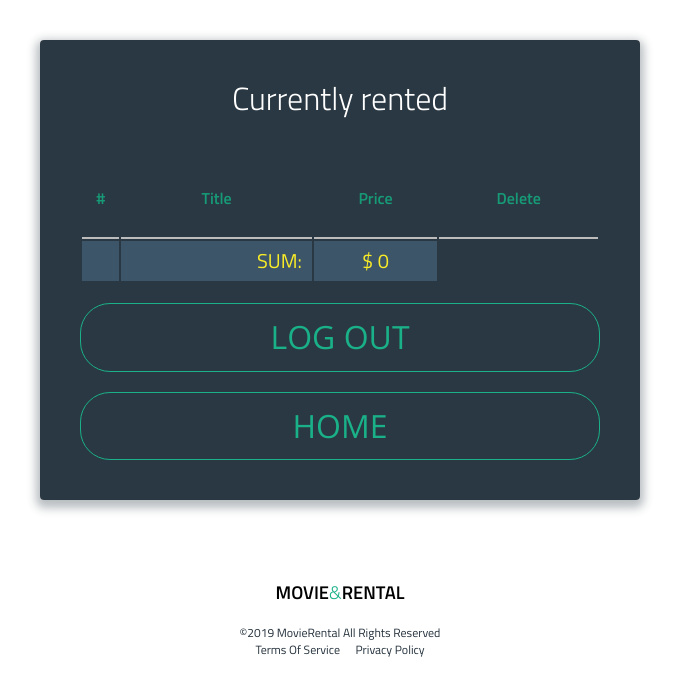
After one commit to radoslawczapp/MovieRental, a PHP site: page /MovieRental/login/rented.php in a window 1280 px wide. The commit adds this page. Shown: the top 697 px of the page, without its empty margins (300-979 px from the left). Run offline with PHP 8.4, Linux system fonts and the light colour scheme; the visitor is signed in with stand-in values (Sample User, id 1); data that the repository does not hold is empty; some libraries are stand-ins or nearby versions.

Commit message:
Currently Rented, Delete rented

```diff
--- a/login/css/css.html
+++ b/login/css/css.html
@@ -1,3 +1,4 @@
   <link href='http://fonts.googleapis.com/css?family=Titillium+Web:400,300,600' rel='stylesheet' type='text/css'>
   <link rel="stylesheet" href="https://cdnjs.cloudflare.com/ajax/libs/normalize/5.0.0/normalize.min.css">
   <link rel="stylesheet" href="css/style.css">
+  <link href="https://fonts.googleapis.com/css?family=Open+Sans:300,400,600,700,800&amp;subset=latin-ext" rel="stylesheet">
--- a/login/css/style.css
+++ b/login/css/style.css
@@ -1,35 +1,41 @@
-*, *:before, *:after
-{
+*, *:before, *:after {
     box-sizing: border-box;
 }
 
-html
-{
+html {
     overflow-y: scroll;
+    -webkit-touch-callout: none;
+    -webkit-user-select: none;
+    -khtml-user-select: none;
+    -moz-user-select: none;
+    -ms-user-select: none;
+    user-select: none;
 }
 
-body
-{
+body {
     background: #ffffff;
     font-family: 'Titillium Web', sans-serif;
+
 }
 
-a
-{
+*:focus {
+    outline: 0 !important;
+}
+
+a {
     text-decoration: none;
     color: #1ab188;
     -webkit-transition: .5s ease;
     transition: .5s ease;
+    margin: 0;
 }
 
-a:hover
-{
+a:hover {
     color: #179b77;
     cursor: pointer;
 }
 
-.form
-{
+.form {
     background: rgba(19, 35, 47, 0.9);
     padding: 40px;
     max-width: 600px;
@@ -68,56 +71,48 @@ a:hover
     transition: .5s ease;
 }
 
-.tab-group li a:hover
-{
+.tab-group li a:hover {
     background: #179b77;
     color: #ffffff;
     cursor: pointer;
 }
 
-.tab-group .active a
-{
+.tab-group .active a {
     background: #1ab188;
     color: #ffffff;
 }
 
-.tab-content > div:last-child
-{
+.tab-content>div:last-child {
     display: none;
 }
 
-h1
-{
+h1 {
     text-align: center;
     color: #ffffff;
     font-weight: 300;
     margin: 0 0 40px;
 }
 
-h2
-{
+h2 {
     text-align: center;
     color: #1ab188;
     font-weight: 1000;
     margin: 0;
 }
 
-span
-{
+span {
     color: #1ab188;
     font-weight: bold;
 }
 
-p
-{
+p {
     text-align: center;
     color: #ffffff;
-    margin: 0px 0px 50px 0px;
+    margin: 0px 0px 20px 0px;
     padding-top: 2px;
 }
 
-div.info-alert
-{
+div.info-alert {
     color: pink;
     display: box;
     text-align: center;
@@ -198,103 +186,90 @@ input, textarea
     transition: border-color .25s ease, box-shadow .25s ease;
 }
 
-input:focus, textarea:focus
-{
+input:focus, textarea:focus {
     outline: 0;
     border-color: #1ab188;
 }
 
-textarea
-{
+textarea {
     border: 2px solid #a0b3b0;
     resize: vertical;
 }
 
-.field-wrap
-{
+.field-wrap {
     position: relative;
     margin-bottom: 40px;
 }
 
-.top-row:after
-{
+.top-row:after {
     content: "";
     display: table;
     clear: both;
 }
 
-.top-row > div
-{
+.top-row>div {
     float: left;
     width: 48%;
     margin-right: 4%;
 }
 
-.top-row > div:last-child
-{
+.top-row>div:last-child {
     margin: 0;
 }
 
-.button
-{
-    font-family: 'Titillium Web', sans-serif;
-    border: 0;
+.button {
+    font-family: 'Open Sans', sans-serif;
+    border: 1px solid #1ab188;
     outline: none;
-    border-radius: 0;
+    border-radius: 30px;
     padding: 15px 0;
-    margin-top: 30px;
+    margin-top: 20px;
     font-size: 2rem;
-    font-weight: 600;
+    font-weight: 200;
     text-transform: uppercase;
-    letter-spacing: .1em;
-    background: #1ab188;
-    color: #ffffff;
+    /* background: #1ab188; */
+    background: transparent;
+    color: #1ab188;
     -webkit-transition: all 0.5s ease;
     transition: all 0.5s ease;
     -webkit-appearance: none;
 }
 
-.button:hover, .button:focus
-{
+.button:hover, .button:focus {
     background: #179b77;
     cursor: pointer;
+    color: #ffffff;
 }
 
-.button-block
-{
+.button-block {
     display: block;
     width: 100%;
 }
 
-.forgot
-{
+.forgot {
     margin-top: -20px;
     text-align: right;
 }
 
-.showpass
-{
+.showpass {
     margin-top: -20px;
     text-align: right;
 }
 
-.rememberme
-{
+.rememberme {
     margin-left: 5px;
     margin-top: -20px;
     text-align: right;
 }
 
-.checkbox
-{
+.checkbox {
     width: 25px;
     margin: -16px 120px;
     margin-bottom: 50px;
     position: relative;
 }
 
-.checkbox label
-{
+.checkbox label {
     cursor: pointer;
     position: absolute;
     width: 15px;
--- a/login/login.php
+++ b/login/login.php
@@ -12,7 +12,7 @@
             $_SESSION['email'] = $user['email'];
             $_SESSION['first_name'] = $user['first_name'];
             $_SESSION['last_name'] = $user['last_name'];
-
+            $_SESSION['permission'] = $user['permission'];
             $_SESSION['logged_in'] = true;
 
             header("location: ../index.php");
--- /dev/null
+++ b/login/rented.php
@@ -0,0 +1,74 @@
+<?php
+    require 'db.php';
+    session_start();
+
+    if ($_SESSION['logged_in'] != 1 )
+    {
+        $_SESSION['message'] = "<div class='info-alert'>You must log in before viewing admin page!</div>";
+        header("location: error.php");
+    } else{
+        $email = $mysqli->escape_string($_SESSION['email']);
+        $result = $mysqli->query("SELECT user_id, permission FROM users WHERE email='$email'");
+        $user = $result->fetch_assoc();
+        $permission = $user['permission'];
+        $user_id = $user['user_id'];
+    }
+?>
+
+<!DOCTYPE html>
+<html>
+<head>
+    <meta charset="UTF-8">
+    <title>Currently rented</title>
+    <?php include 'css/css.html'; ?>
+    <link rel="shortcut icon" href="../images/favicon.ico">
+</head>
+<body>
+    <div class="form">
+        <h1>Currently rented</h1>
+        <table style="width: 100%;">
+            <th style="border-bottom: 2px solid #bcbcbc;">#</th>
+            <th style="border-bottom: 2px solid #bcbcbc;">Title</th>
+            <th style="border-bottom: 2px solid #bcbcbc;">Price</th>
+            <th style="border-bottom: 2px solid #bcbcbc;">Delete</th>
+            <?php
+            $stmt = $mysqli->query("SELECT info_id FROM rented WHERE user_id = $user_id");
+            $sum = array();
+                for($i = 1; $i <= $row = $stmt->fetch_assoc(); $i++){
+                    $id = $row['info_id'];
+                    $sth = $mysqli->query("SELECT title, price FROM info WHERE id = $id");
+                    $info = $sth->fetch_assoc();
+                    ?>
+                    <tr>
+                        <td><?= $i ?></td>
+                        <td><?= $info['title'] ?></td>
+                        <td>$<?php echo $info['price'];
+                            array_push($sum, $info['price']);;
+                         ?></td>
+                         <td><?php echo '<a href="delete_rent.php?id='.$id.'" style="color: #56e2bd;">Delete</a>'; ?></td>
+                    </tr>
+            <?php } ?>
+            <tr>
+                <td></td>
+                <td style="text-align: right; color: #faed27; font-size: 20px;">SUM:&nbsp;&nbsp;</td>
+                <td style="color:#faed27; font-size: 20px;">$
+                    <?php
+                    $_SESSION['total'] = array_sum($sum);
+                    echo $_SESSION['total']; ?></td>
+            </tr>
+        </table>
+        <a href="logout.php"><button class="button button-block" name="logout"/>Log Out</button></a>
+        <a href="http://localhost/MovieRental/login/"><button class="button button-block"/>Home</button></a>
+    </div>
+    <script src='http://cdnjs.cloudflare.com/ajax/libs/jquery/2.1.3/jquery.min.js'></script>
+    <script src="js/index.js"></script>
+    <footer id="main_footer">
+        <p class="logo">Movie<span>&amp;</span>Rental</p>
+        <p class="copyright">&copy;2019 MovieRental All Rights Reserved</p>
+        <div class="links">
+            <a href="#"> Terms Of Service</a>
+            <a href="index.php?banner=policy">Privacy Policy</a>
+        </div>
+    </footer>
+</body>
+</html>
```
Also changed, not shown: other parts of login/css/style.css (+64 -39 lines), css/styles.css (+18 -0 lines), header.php (+8 -2 lines), index.php (+3 -5 lines), login/delete_rent.php (added, +72 -0 lines), login/profile.php (+15 -5 lines), rent.php (added, +26 -0 lines), scss/styles.scss (+22 -0 lines). Lines whose indentation alone changed are shown as unchanged.
